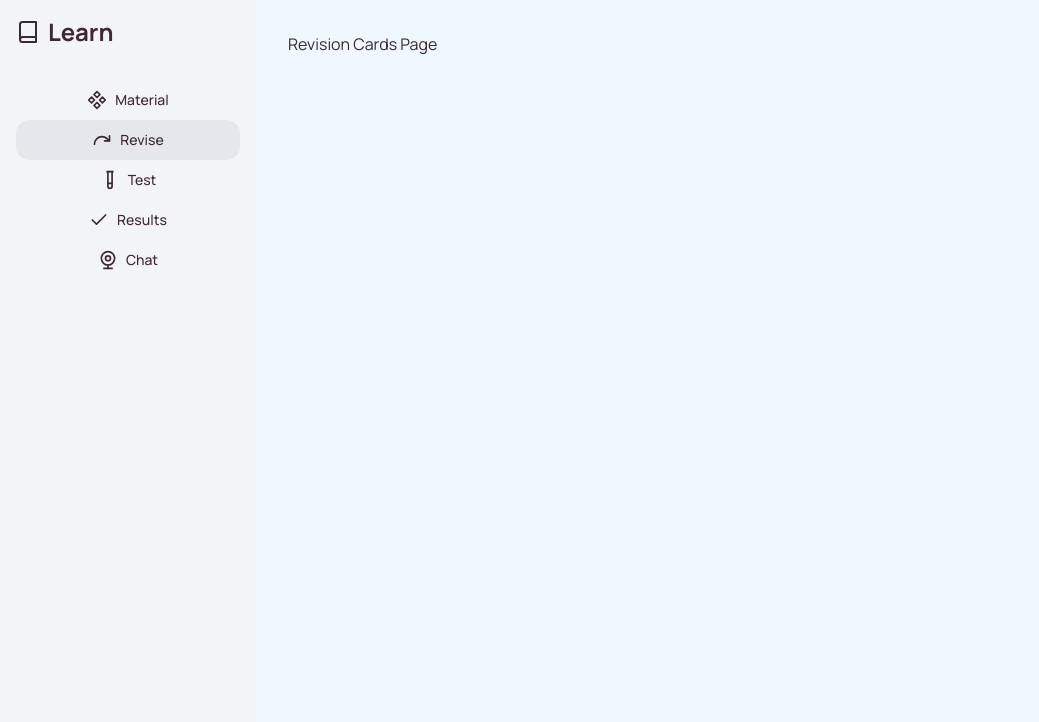
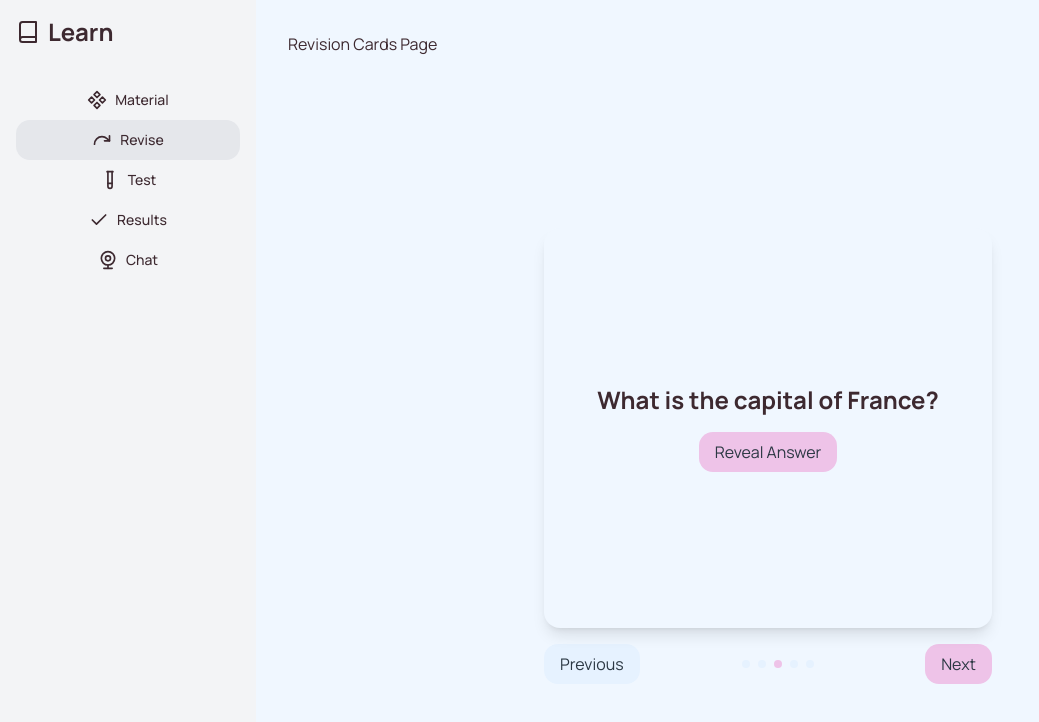
Before and after one commit to 5ecurealf/AI-Learning-tool-, a Next.js app: page /revise in a window 1280 px wide. Shown: the top 722 px of the page, without its empty margins (0-1039 px from the left). Built offline with nearby package versions, Linux system fonts and the light colour scheme.

Commit message:
Adding Flashcard component from v0

```diff
--- a/app/revise/page.tsx
+++ b/app/revise/page.tsx
@@ -1,3 +1,10 @@
+import { FlashCards } from "@/components/flash-cards";
+
 export default function Page() {
-  return <p>Revision Cards Page</p>;
+  return (
+    <>
+      <p>Revision Cards Page</p>
+      <FlashCards></FlashCards>
+    </>
+  );
 }
--- /dev/null
+++ b/components/flash-cards.tsx
@@ -0,0 +1,104 @@
+"use client";
+
+import { useState } from "react";
+
+export function FlashCards() {
+  const flashcards = [
+    {
+      question: "What is the capital of France?",
+      answer: "Paris",
+    },
+    {
+      question: "What is the largest ocean on Earth?",
+      answer: "Pacific Ocean",
+    },
+    {
+      question: 'Who wrote the novel "To Kill a Mockingbird"?',
+      answer: "Harper Lee",
+    },
+    {
+      question: "What is the chemical symbol for gold?",
+      answer: "Au",
+    },
+    {
+      question: "What is the largest planet in our solar system?",
+      answer: "Jupiter",
+    },
+  ];
+  const [currentIndex, setCurrentIndex] = useState(0);
+  const [isFlipped, setIsFlipped] = useState(false);
+  const handleNext = () => {
+    setCurrentIndex((prevIndex) => (prevIndex + 1) % flashcards.length);
+    setIsFlipped(false);
+  };
+  const handlePrev = () => {
+    setCurrentIndex(
+      (prevIndex) => (prevIndex - 1 + flashcards.length) % flashcards.length
+    );
+    setIsFlipped(false);
+  };
+  const handleFlip = () => {
+    setIsFlipped((prevState) => !prevState);
+  };
+  return (
+    <div className="flex flex-col items-center justify-center h-screen bg-background">
+      <div className="max-w-md w-full">
+        <div className="relative h-[400px] bg-card rounded-lg shadow-lg overflow-hidden">
+          <div
+            className={`absolute inset-0 flex flex-col items-center justify-center p-8 transition-transform duration-500 ${
+              isFlipped ? "translate-x-full" : "translate-x-0"
+            }`}
+          >
+            <h2 className="text-2xl font-bold mb-4">
+              {flashcards[currentIndex].question}
+            </h2>
+            <button
+              className="bg-primary text-primary-foreground px-4 py-2 rounded-md hover:bg-primary/90 focus:outline-none focus-visible:ring-2 focus-visible:ring-ring"
+              onClick={handleFlip}
+            >
+              Reveal Answer
+            </button>
+          </div>
+          <div
+            className={`absolute inset-0 flex flex-col items-center justify-center p-8 transition-transform duration-500 ${
+              isFlipped ? "translate-x-0" : "-translate-x-full"
+            }`}
+          >
+            <h2 className="text-2xl font-bold mb-4">
+              {flashcards[currentIndex].answer}
+            </h2>
+            <button
+              className="bg-primary text-primary-foreground px-4 py-2 rounded-md hover:bg-primary/90 focus:outline-none focus-visible:ring-2 focus-visible:ring-ring"
+              onClick={handleFlip}
+            >
+              Flip Card
+            </button>
+          </div>
+        </div>
+        <div className="flex justify-between items-center mt-4">
+          <button
+            className="bg-muted text-muted-foreground px-4 py-2 rounded-md hover:bg-muted/90 focus:outline-none focus-visible:ring-2 focus-visible:ring-ring"
+            onClick={handlePrev}
+            disabled={currentIndex === 0}
+          >
+            Previous
+          </button>
+          <div className="flex items-center">
+            <div className="w-2 h-2 bg-muted rounded-full mr-2" />
+            <div className="w-2 h-2 bg-muted rounded-full mr-2" />
+            <div className="w-2 h-2 bg-primary rounded-full mr-2" />
+            <div className="w-2 h-2 bg-muted rounded-full mr-2" />
+            <div className="w-2 h-2 bg-muted rounded-full mr-2" />
+          </div>
+          <button
+            className="bg-primary text-primary-foreground px-4 py-2 rounded-md hover:bg-primary/90 focus:outline-none focus-visible:ring-2 focus-visible:ring-ring"
+            onClick={handleNext}
+            disabled={currentIndex === flashcards.length - 1}
+          >
+            Next
+          </button>
+        </div>
+      </div>
+    </div>
+  );
+}
--- a/package.json
+++ b/package.json
@@ -18,7 +18,7 @@
     "lucide-react": "^0.414.0",
     "next": "14.2.5",
     "openai": "^4.53.0",
-    "react": "^18",
+    "react": "^18.3.1",
     "react-dom": "^18",
     "tailwind-merge": "^2.4.0",
     "tailwindcss-animate": "^1.0.7"
```
Also changed, not shown: 1 other file (tests, documents, lock files or other folders).
